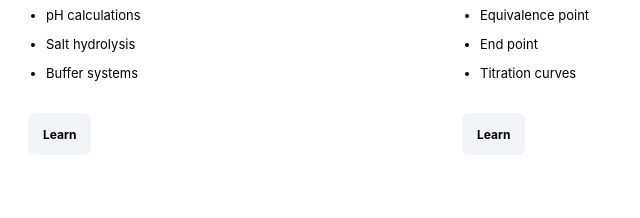
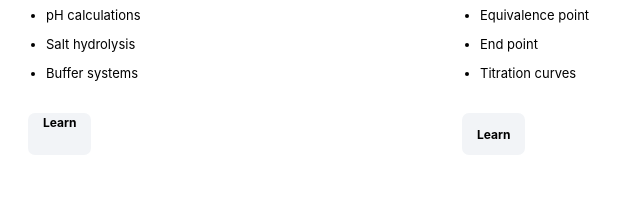
Before and after one commit to sirhaikal1z-star/AI-Equilibrium, a plain HTML site: page index.html in a window 1280 px wide. Shown: the part 1251-1469 px from the top of the page, 0-640 px from the left. Drawn offline with Linux system fonts and the light colour scheme.

Commit message:
Update buttons for acid-bases module
Replaced 'Learn' button with a link and updated 'Virtual Lab' button.

```diff
--- a/index.html
+++ b/index.html
@@ -218,13 +218,12 @@
                             </ul>
 
                             <div class="module-actions">
-
-                                <button
+<a
+    href="pages/acid-bases.html"
     class="module-button learn-button"
-                                    data-module="acid-bases"
 >
     Learn
-                                </button>
+</a>
 
 <button
     class="module-button lab-button"
```
Lines whose indentation alone changed are shown as unchanged.
